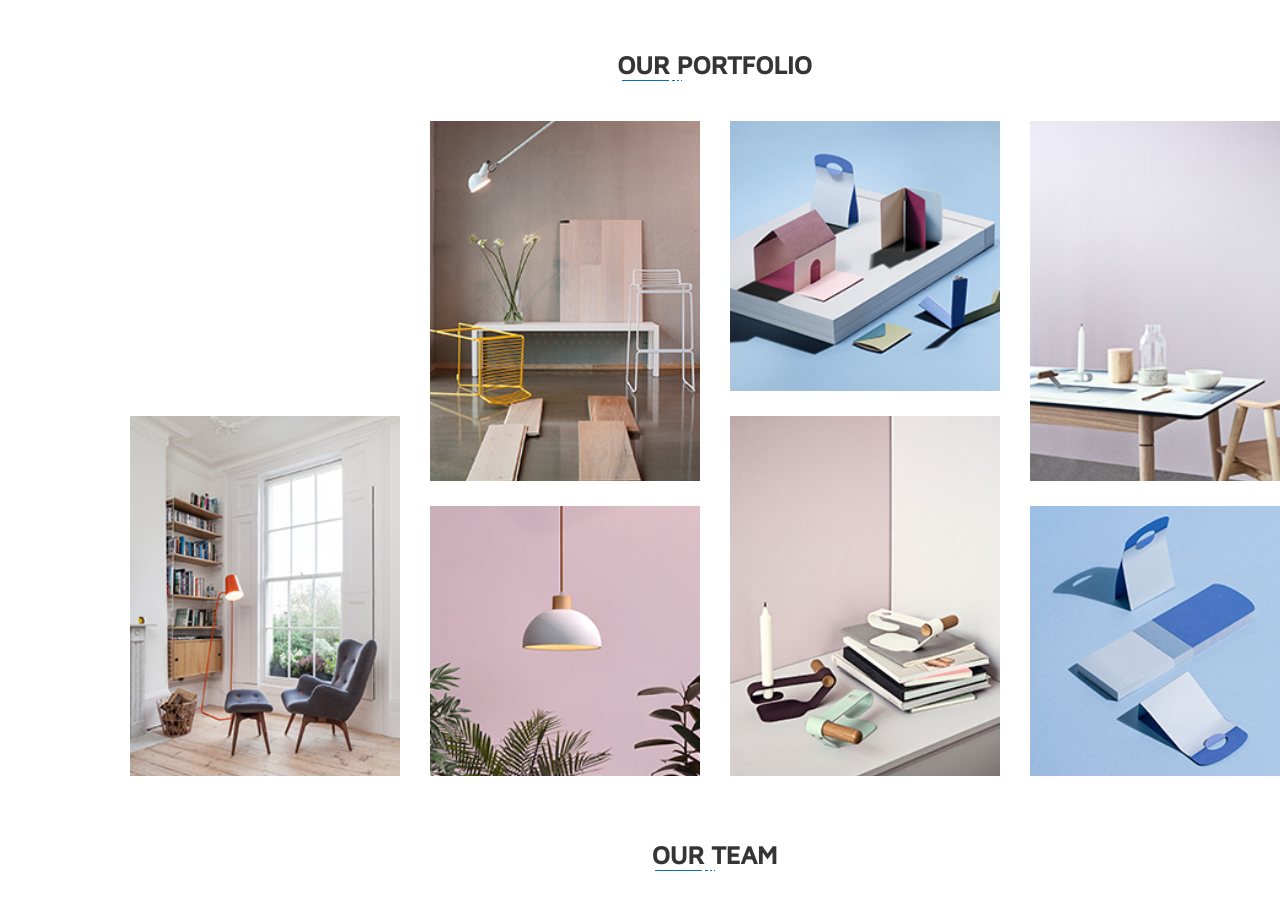
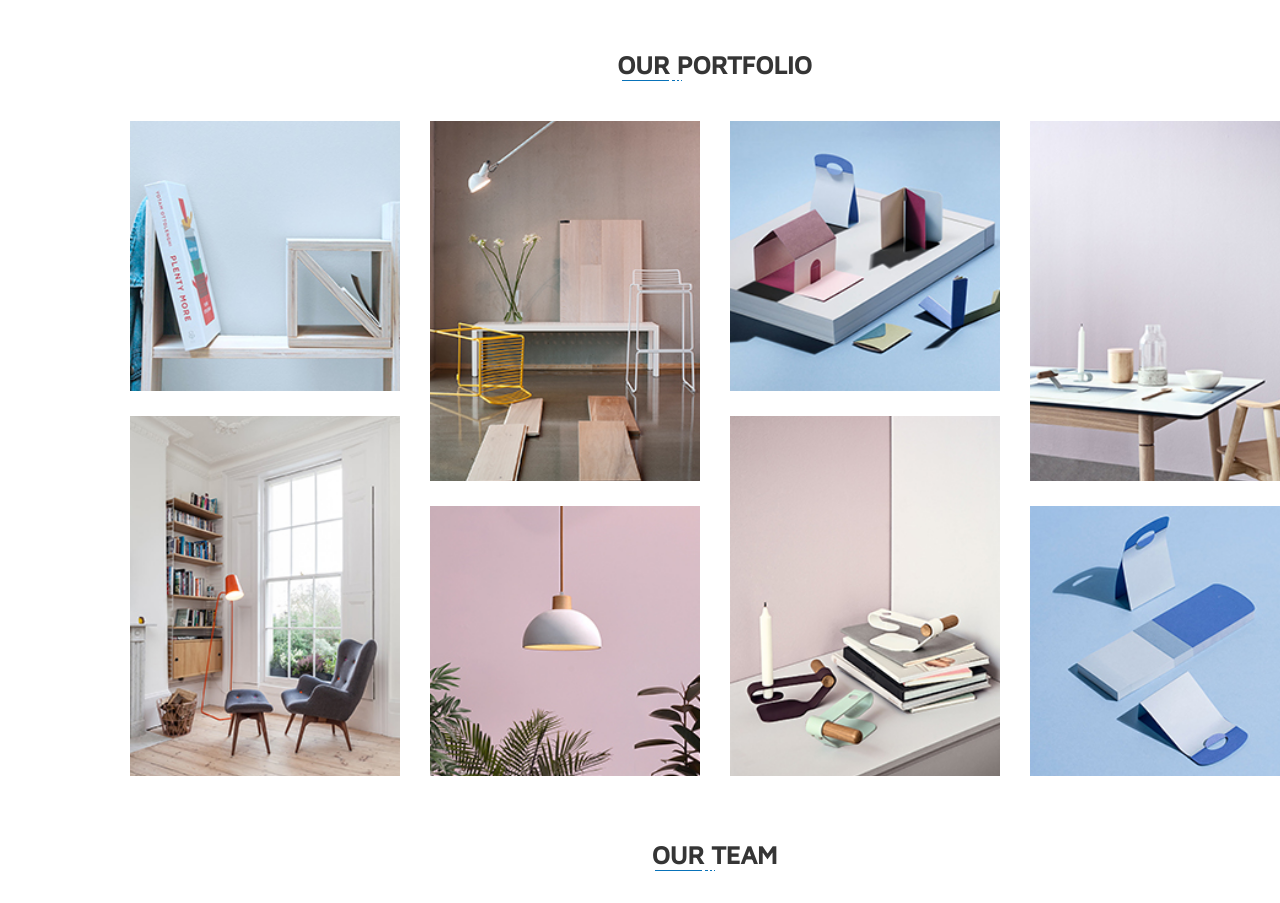
Before and after one commit to Emon3666/assignment-11, a plain HTML site: page index.html in a window 1280 px wide. Shown: the part 1360-2263 px from the top of the page. Drawn offline with Linux system fonts and the light colour scheme; the site is published under a folder, as on GitHub Pages, so addresses that start at the root find nothing.

Commit message:
Update index.html

```diff
--- a/index.html
+++ b/index.html
@@ -193,7 +193,7 @@
                   <div
                      class="img1"
                      style="
-                     background: url('/images/7.jpg');
+                     background: url('images/7.jpg');
                      background-repeat: no-repeat;
                      background-size: cover;
                      background-position: center;
```
